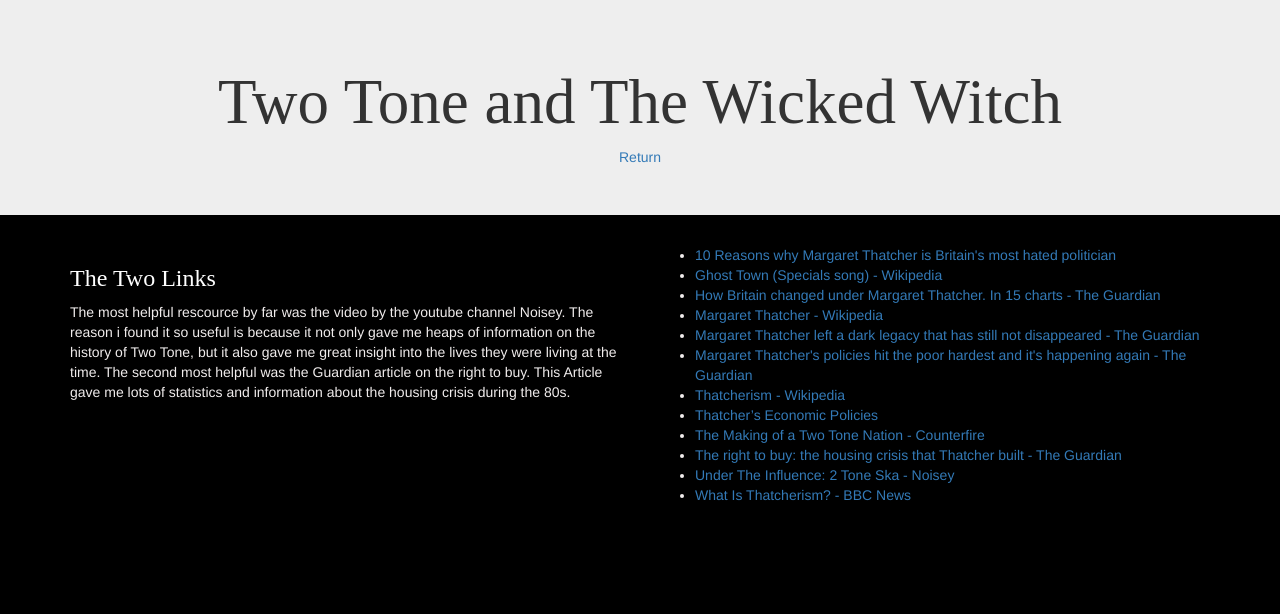
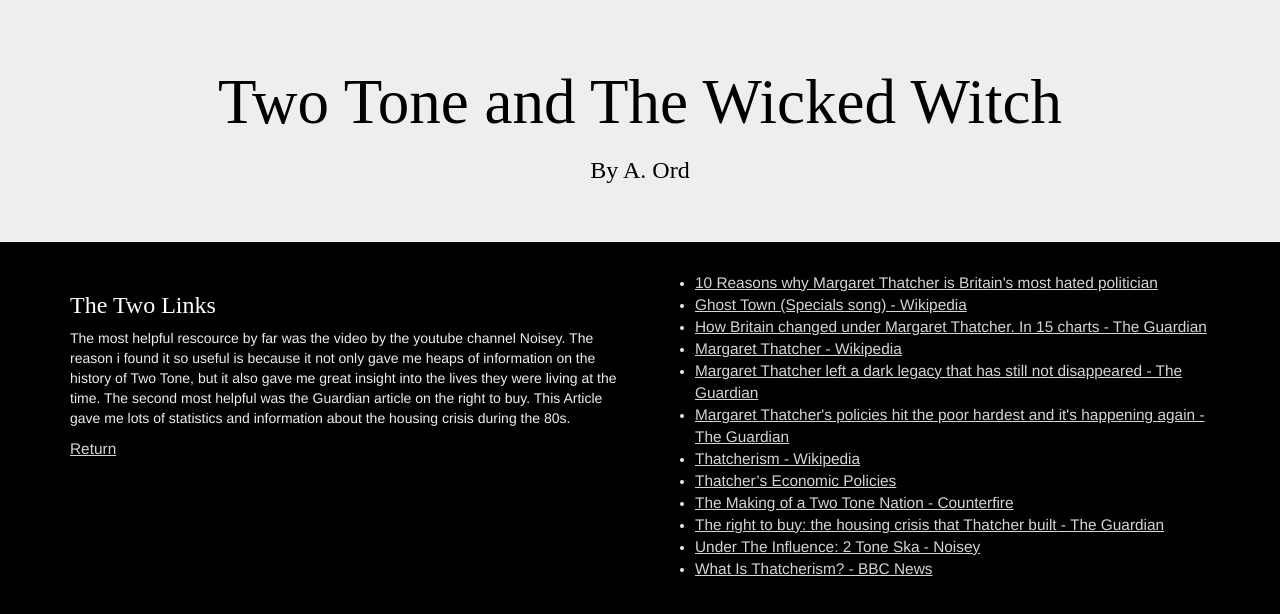
Before and after one commit to akrostick/akrostick.github.io, a plain HTML site: page index.html in a window 1280 px wide. Both pictures are taken after a click on the link "Links". Drawn offline with nearby package versions, Linux system fonts and the light colour scheme; a web font is replaced by a local one.

Commit message:
layout fixes

```diff
--- a/css/styles.css
+++ b/css/styles.css
@@ -1,15 +1,40 @@
 
 /* CSS for my webpage */
 
+body {
+    color: #f0ecec;
+
+
+}
+
+
 h1 {
-    color:black;
+
     font-size: 3em;
     font-family: Macondo;
 }
 
+
+
 h3 {
     color:white;
     font-family: Macondo;
+
+}
+
+.jumbotron {
+    color: black !important;
+}
+
+a {
+    color: #d5d5d5;
+    text-decoration: underline;
+    font-size: 1.1em;
+
+}
+
+a:hover {
+   color: white;
 
 }
 
@@ -58,3 +83,7 @@ h3 {
     transition: all .2s ease-out;
     width: 100% !important;
   }
+
+.youtube_embed {
+  aspect-ratio: 480/385;
+}
--- a/index.html
+++ b/index.html
@@ -27,7 +27,7 @@
 
         <div class="jumbotron text-center">
             <h1>Two Tone and The Wicked Witch</h1>
-            <p>By A. Ord</p>
+            <h3 style="color: black;">By A. Ord</h3>
         </div>
 
         <div class="container" style="color:#f0ecec;">
@@ -61,7 +61,7 @@
                   the working class. She gradually took away power from the trade unions
                   and instilled policies to make protesting harder by outlawing solidarity
                   strikes and picketing. She also introduced the homophibic legislation,
-                  Section 28 of the Local Government Act 1988. This prohibited counsels
+                  Section 28 of the Local Government Act 1988. This prohibited councils
                   from funding the portrayal of homosexual relationships in all forms of
                   media and in the education of children. </p>
 
@@ -110,8 +110,8 @@
                     interest rates saw this figure rise sharply. Unemployment passed 3 million
                     by 1982 and stood at 13%, the highest it had been since the 1930s. Thatcher's
                     battle with the unions, privatisation and the decline in manufacturing investment,
-                    resulted in mass welfare dependency. The ramifications of Thatcher'
-                    s policies devastated communities in the north and significantly widened
+                    resulted in mass welfare dependency. The ramifications of Thatcher's
+                    policies devastated communities in the north and significantly widened
                     the divide between the rich and the poor.</p>
 
 
@@ -151,7 +151,7 @@
                   groups of people could relate the sentiment of the song to their own
                   experiences. </p>
 
-                  <iframe width="100%" aspect-ratio="560/315" src="https://www.youtube.com/embed/RZ2oXzrnti4?controls=0"
+                  <iframe class='youtube_embed' width="100%" src="https://www.youtube.com/embed/RZ2oXzrnti4?controls=0"
                   title="YouTube video player"
                   frameborder="0"
                   allow="accelerometer; autoplay; clipboard-write; encrypted-media; gyroscope; picture-in-picture"
@@ -184,7 +184,8 @@
 
             <div class="jumbotron text-center">
               <h1>Two Tone and The Wicked Witch</h1>
-              <a href="#" onclick="return show('Page1','Page2');">Return</a>
+              <h3 style="color: black;">By A. Ord</h3>
+
             </div>
 
             <div class="container" style="color:#f0ecec;">
@@ -196,6 +197,10 @@
                     the history of Two Tone, but it also gave me great insight into the lives they were living at the time.
                     The second most helpful was the Guardian article on the right to buy. This Article gave me lots of statistics
                     and information about the housing crisis during the 80s.
+                  </p>
+                  <p>
+                    <a href="#" onclick="return show('Page1','Page2');">Return</a>
+
                   </p>
                 </div>
                 <div class="col-sm-6">
```
